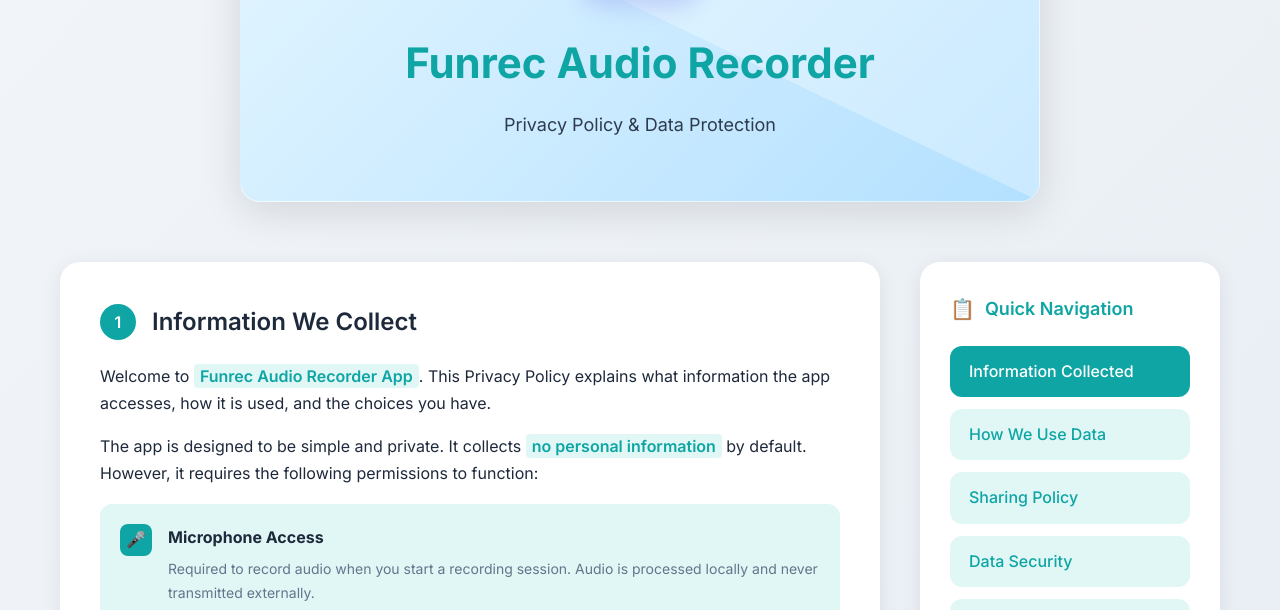
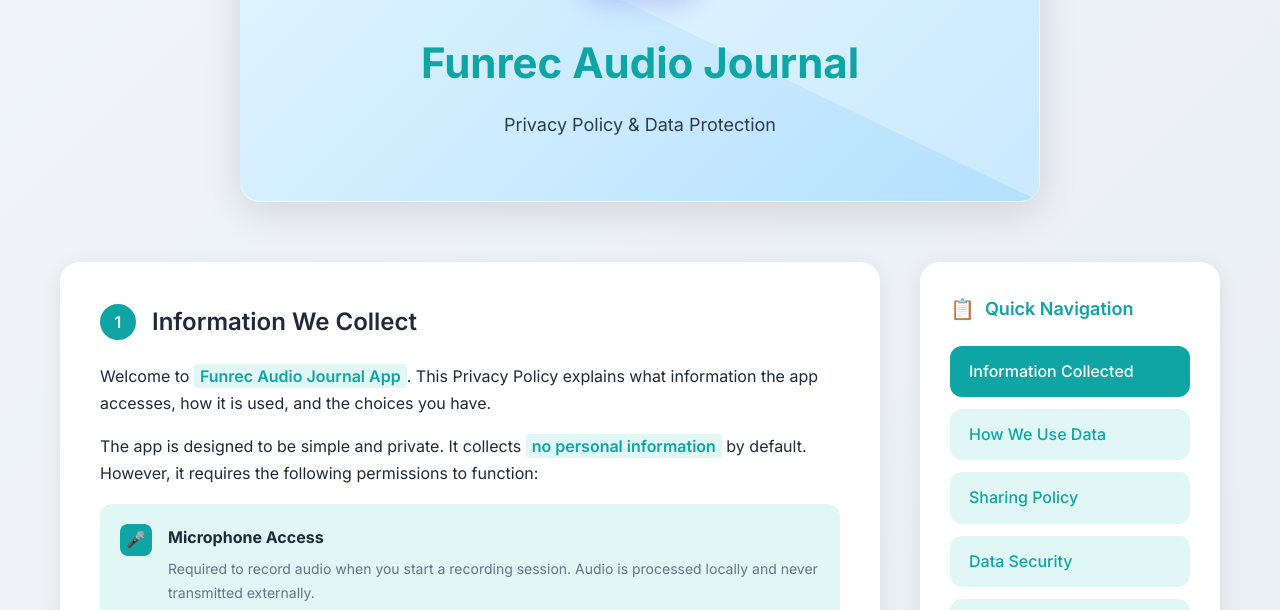
Before and after one commit to codewithbilalahmad/funrec-privacy-policy, a plain HTML site: page index.html in a window 1280 px wide. Shown: the part 224-834 px from the top of the page. Drawn offline with Linux system fonts and the light colour scheme.

Commit message:
Change title and references from Recorder to Journal

```diff
--- a/index.html
+++ b/index.html
@@ -4,7 +4,7 @@
     <meta charset="UTF-8">
     <meta name="viewport" content="width=device-width, initial-scale=1.0">
      <link rel="icon" type="image/png" href="https://raw.githubusercontent.com/codewithbilalahmad/funrec-privacy-policy/refs/heads/main/images/ic_launcher-playstore.png">
-    <title>Funrec Audio Recorder - Privacy Policy</title>
+    <title>Funrec Audio Journal - Privacy Policy</title>
     <link href="https://fonts.googleapis.com/css2?family=Inter:wght@300;400;500;600;700&display=swap" rel="stylesheet">
     <style>
         * {
@@ -485,7 +485,7 @@
                     <path d="M246.06,90.25C249,91 249,91 251,93C251.46,97.46 251.32,101.95 251.31,106.44C251.33,107.69 251.34,108.94 251.36,110.24C251.36,111.44 251.36,112.64 251.36,113.87C251.37,115.53 251.37,115.53 251.37,117.21C251,120 251,120 249.67,121.86C247.1,123.61 245.01,123.32 242,123C238.63,119.63 239.7,115.19 239.68,110.61C239.68,109.6 239.68,109.6 239.68,108.57C239.69,106.51 239.66,104.45 239.64,102.39C239.64,101.09 239.64,99.8 239.64,98.47C239.63,97.28 239.63,96.09 239.63,94.86C239.75,93.91 239.87,92.97 240,92C243,90 243,90 246.06,90.25Z"/>
                 </svg>
                 </div>
-                <h1>Funrec Audio Recorder</h1>
+                <h1>Funrec Audio Journal</h1>
                 <p>Privacy Policy & Data Protection</p>
             </div>
         </div>
@@ -497,7 +497,7 @@
                         <div class="section-number">1</div>
                         <h2>Information We Collect</h2>
                     </div>
-                    <p>Welcome to <span class="highlight">Funrec Audio Recorder App</span>. This Privacy Policy explains what information the app accesses, how it is used, and the choices you have.</p>
+                    <p>Welcome to <span class="highlight">Funrec Audio Journal App</span>. This Privacy Policy explains what information the app accesses, how it is used, and the choices you have.</p>
                     <p>The app is designed to be simple and private. It collects <span class="highlight">no personal information</span> by default. However, it requires the following permissions to function:</p>
 
                     <div class="permission-item">
```
